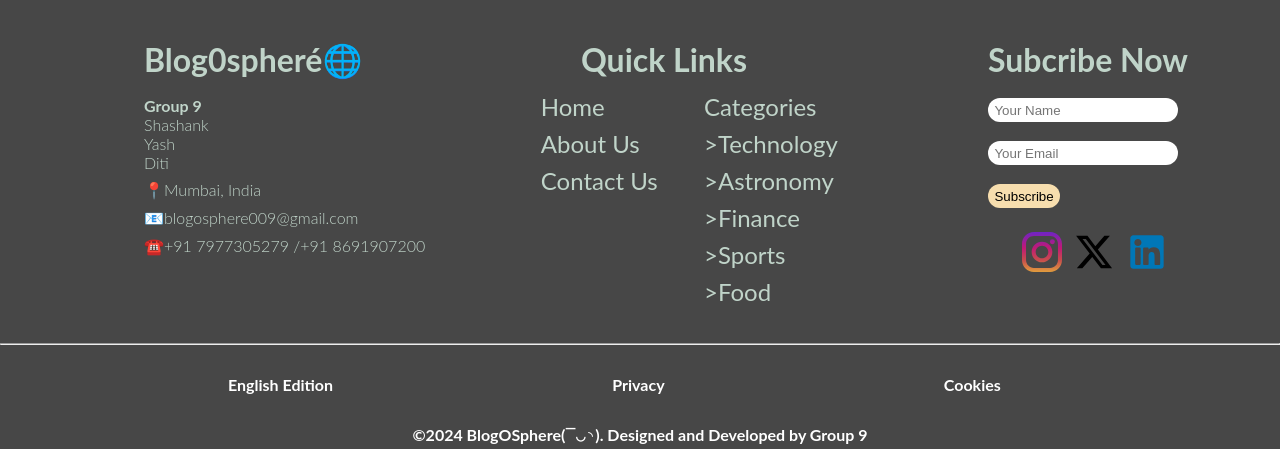
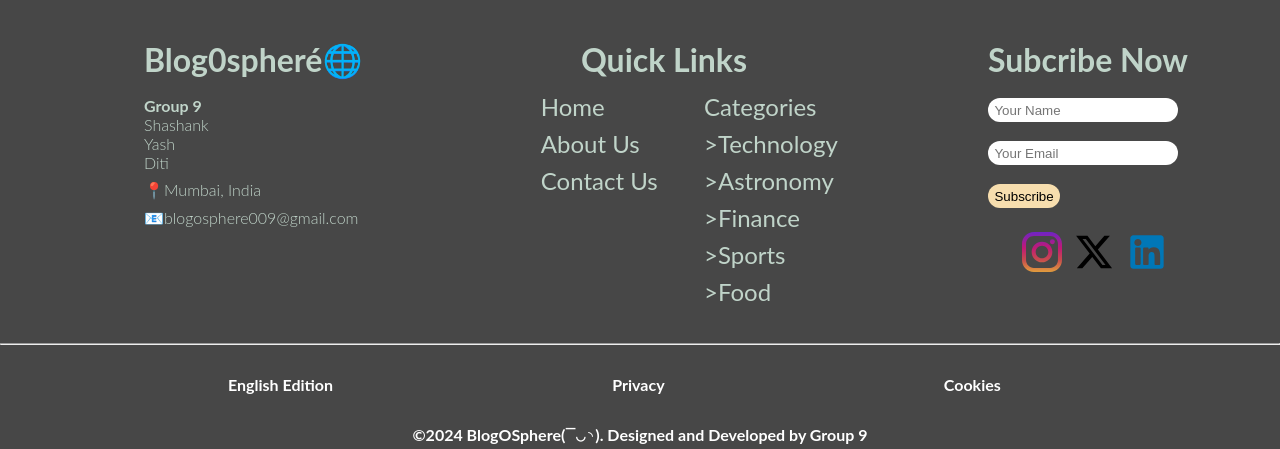
Before and after one commit to shashankpc7746/BlogoSphere, a Flask app: page /about_us in a window 1280 px wide. Shown: the part 963-1412 px from the top of the page. Run offline with Flask 3, Linux system fonts and the light colour scheme; some libraries are stand-ins or nearby versions.

Commit message:
Project Complete: Remove contact numbers from footer and update README with production details

```diff
--- a/templates/layout.html
+++ b/templates/layout.html
@@ -95,7 +95,6 @@
                 📧blogosphere009@gmail.com
                 </a>
             </p>
-            <p>☎️+91 7977305279 /+91 8691907200</p>
           </div>
           <div class="quick-links">
             <div class="QL">
```
Also changed, not shown: README.md.
